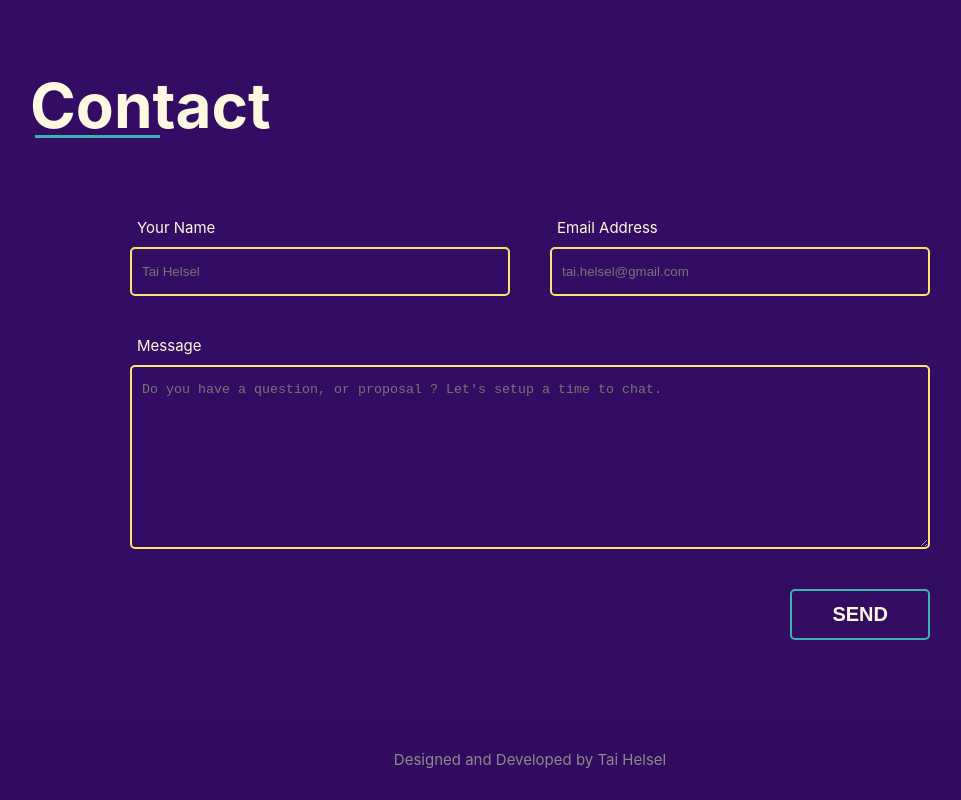
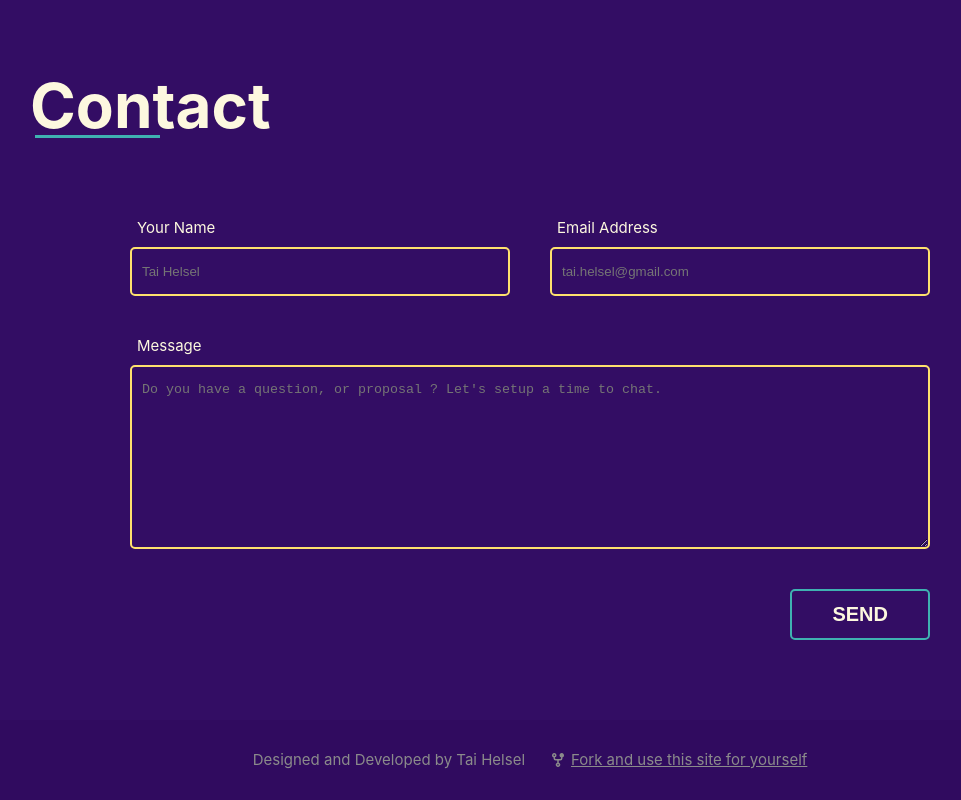
Before and after one commit to taihelsel/portfolio2, a React (Create React App) app: page / in a window 1280 px wide. Shown: the part 3547-4347 px from the top of the page, without its empty margins (110-1071 px from the left). Built offline with nearby package versions, Linux system fonts and the light colour scheme.

Commit message:
added fork to footer

```diff
--- a/src/Sections/Footer/Footer.css
+++ b/src/Sections/Footer/Footer.css
@@ -13,7 +13,20 @@ footer h3 {
     font-size: var(--fs-s);
 }
 
-
+#footer-fork{
+    display: flex;
+    flex-direction: row;
+    justify-content: center;
+    align-items: center;
+}
+#footer-fork svg{
+    margin:0 5px 0 25px;
+}
+footer a {
+    color: var(--grey);
+    font-weight: normal;
+    font-size: var(--fs-s);
+}
 /*Mobile*/
 
 @media only screen and (max-width: 768px) and (min-width: 0px) {
--- a/src/Sections/Footer/Footer.js
+++ b/src/Sections/Footer/Footer.js
@@ -3,6 +3,15 @@ function Footer() {
     return (
         <footer>
             <h3>Designed and Developed by Tai Helsel</h3>
+            <div id="footer-fork">
+                <svg aria-hidden="true" height="16" viewBox="0 0 16 16" version="1.1" width="16" data-view-component="true">
+                    <path
+                        fill="var(--grey)"
+                        d="M5 3.25a.75.75 0 11-1.5 0 .75.75 0 011.5 0zm0 2.122a2.25 2.25 0 10-1.5 0v.878A2.25 2.25 0 005.75 8.5h1.5v2.128a2.251 2.251 0 101.5 0V8.5h1.5a2.25 2.25 0 002.25-2.25v-.878a2.25 2.25 0 10-1.5 0v.878a.75.75 0 01-.75.75h-4.5A.75.75 0 015 6.25v-.878zm3.75 7.378a.75.75 0 11-1.5 0 .75.75 0 011.5 0zm3-8.75a.75.75 0 100-1.5.75.75 0 000 1.5z">
+                    </path>
+                </svg>
+                <a href="https://github.com/taihelsel/portfolio2/fork" target="_blank">Fork and use this site for yourself</a>
+            </div>
         </footer>
     )
 }
```
Also changed, not shown: 1 other file (tests, documents, lock files or other folders).
